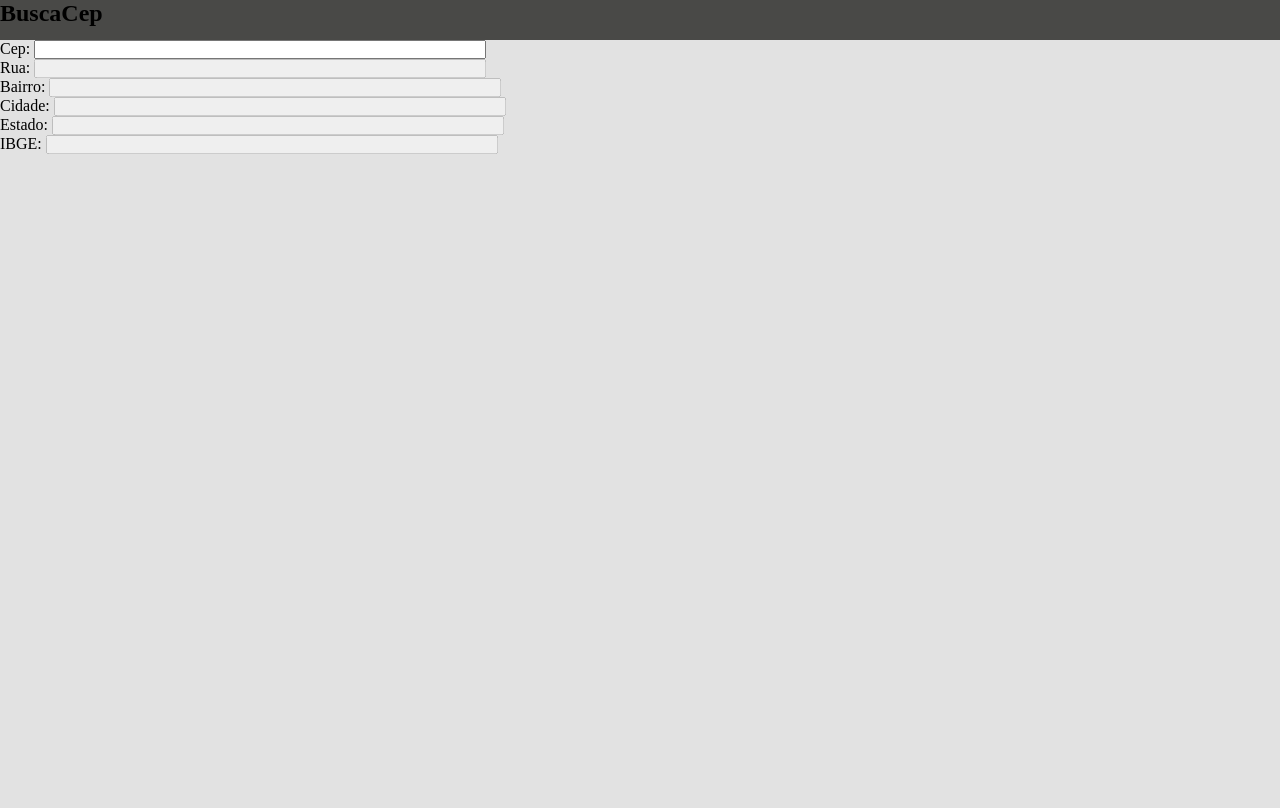
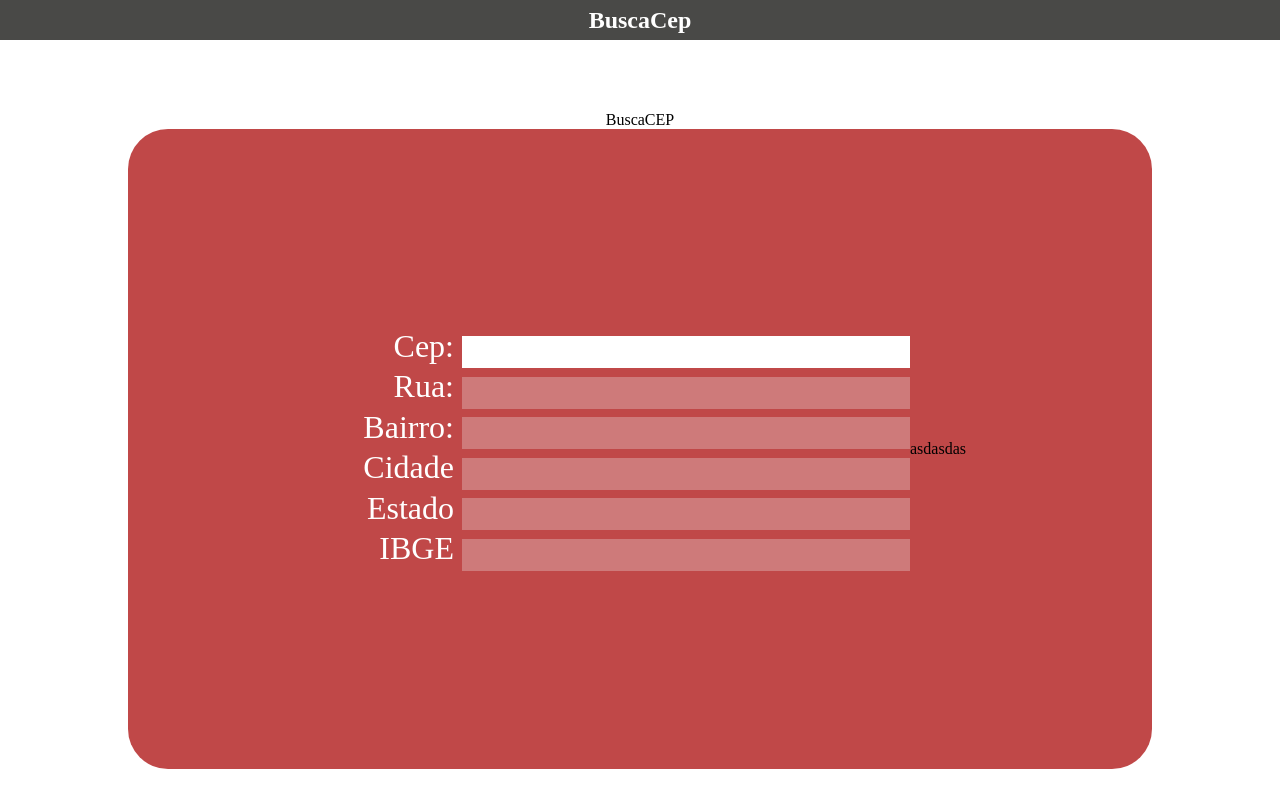
Before and after one commit to DhiegoFernandes/APIPesquisaCep, a plain HTML site: page index.html in a window 1280 px wide. Drawn offline with Linux system fonts and the light colour scheme.

Commit message:
Add files via upload

```diff
--- a/api.css
+++ b/api.css
@@ -1,20 +1,64 @@
-*{
+* {
     margin: 0px;
     padding: 0px;
+    border: 0px;
 }
 
-.nav{
+.nav {
+    display: flex;
+    flex-direction: row;
+    align-items: center;
+    justify-content: space-evenly;
     width: 100vw;
     height: 5vh;
     background-color: rgb(73, 73, 71);
+
+    color: white;
 }
 
-.content{
-    background-color: rgb(226, 226, 226);
+.content {
+    display: flex;
+    justify-content: center;
+    align-items: center;
+    flex-direction: column;
+    background-color: rgb(255, 255, 255);
     width: 100vw;
     height: 100vh;
 }
 
-.formPesquisaCep input{
-width: 35vw;
+.container-apresentacao {
+    display: flex;
+    align-items: center;
+    justify-content: center;
+    width: 80vw;
+    height: 80vh;
+    background-color: rgb(192, 72, 72);
+
+    border-radius: 40px;
+
 }
+
+
+
+/* Formulario cep */
+.formPesquisaCep {
+    display: flex;
+    flex-direction: column;
+    align-items: center;
+
+    text-align: center;
+    font-size: 2rem;
+    color: white;
+}
+
+.formPesquisaCep label {
+    /*     background-color: rgb(226, 226, 226); */
+    display: inline-block;
+    width: 140px;
+    text-align: right;
+}
+
+.formPesquisaCep input {
+    width: 35vw;
+    height: 2rem;
+}
--- a/index.html
+++ b/index.html
@@ -48,7 +48,6 @@
 
             } else {
                 //cep é inválido.
-                limpa_formulário_cep();
                 alert("Formato de CEP inválido.");
             }
 
@@ -67,32 +66,37 @@
     </nav>
 
     <div class="content">
+        BuscaCEP
+        <div class="container-apresentacao">
             <form class="formPesquisaCep" action="get">
                 <div>
-                Cep:
+                    <label>Cep:</label>
                     <input name="cep" type="text" id="cep" value="" onblur="pesquisacep(this.value);">
                 </div>
                 <div>
-                Rua:
+                    <label>Rua:</label>
                     <input type=" " name="rua" id="rua" disabled>
                 </div>
                 <div>
-                Bairro:
+                    <label>Bairro:</label>
                     <input type="text" name="bairro" id="bairro" disabled>
                 </div>
                 <div>
-                Cidade:
+                    <label>Cidade</label>
                     <input type="text" name="cidade" id="cidade" disabled>
                 </div>
                 <div>
-                Estado:
+                    <label>Estado</label>
                     <input type="text" name="uf" id="uf" disabled>
                 </div>
                 <div>
-                IBGE:
+                    <label>IBGE</label>
                     <input type="text" name="ibge" id="ibge" disabled>
                 </div>
             </form>
+            asdasdas
+            <img src="" alt="">
+        </div>
     </div>
 
 </body>
```
Lines whose indentation alone changed are shown as unchanged.
